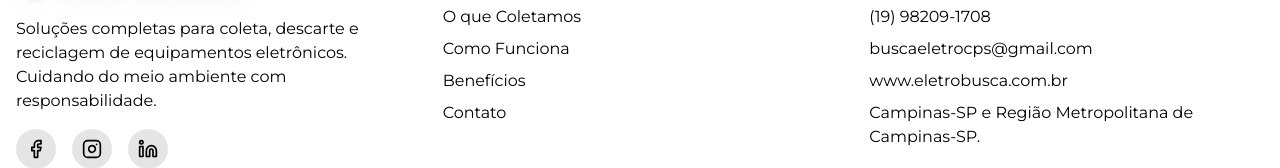
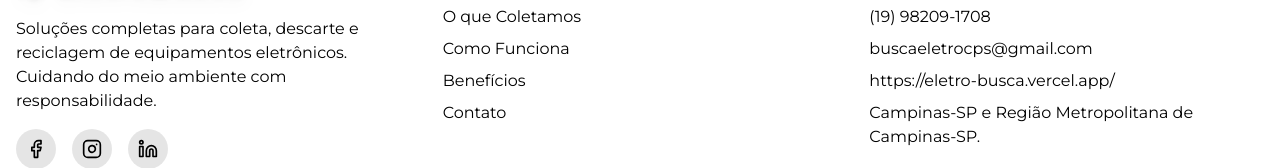
Before and after one commit to RuasCardi/EletroBusca, a React (Vite) app: page / in a window 1280 px wide. Shown: the part 4261-4429 px from the top of the page. Built offline with nearby package versions, Linux system fonts and the light colour scheme; the HTML template or start-up script is replaced by a standard one.

Commit message:
fix site

```diff
--- a/src/components/Footer.tsx
+++ b/src/components/Footer.tsx
@@ -55,7 +55,7 @@ const Footer = () => {
             <ul className="space-y-2 text-black dark:text-white/80">
               <li>(19) 98209-1708</li>
               <li>buscaeletrocps@gmail.com</li>
-              <li>www.eletrobusca.com.br</li>
+              <li>https://eletro-busca.vercel.app/</li>
               <li>Campinas-SP e Região Metropolitana de Campinas-SP.</li>
             </ul>
           </div>
```
